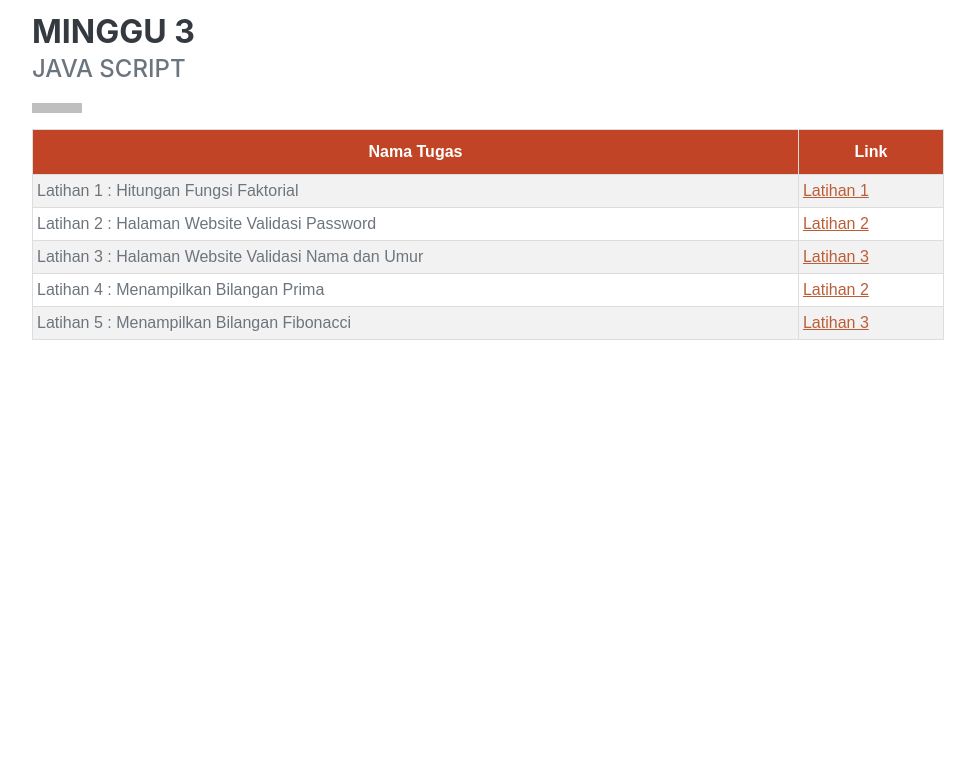
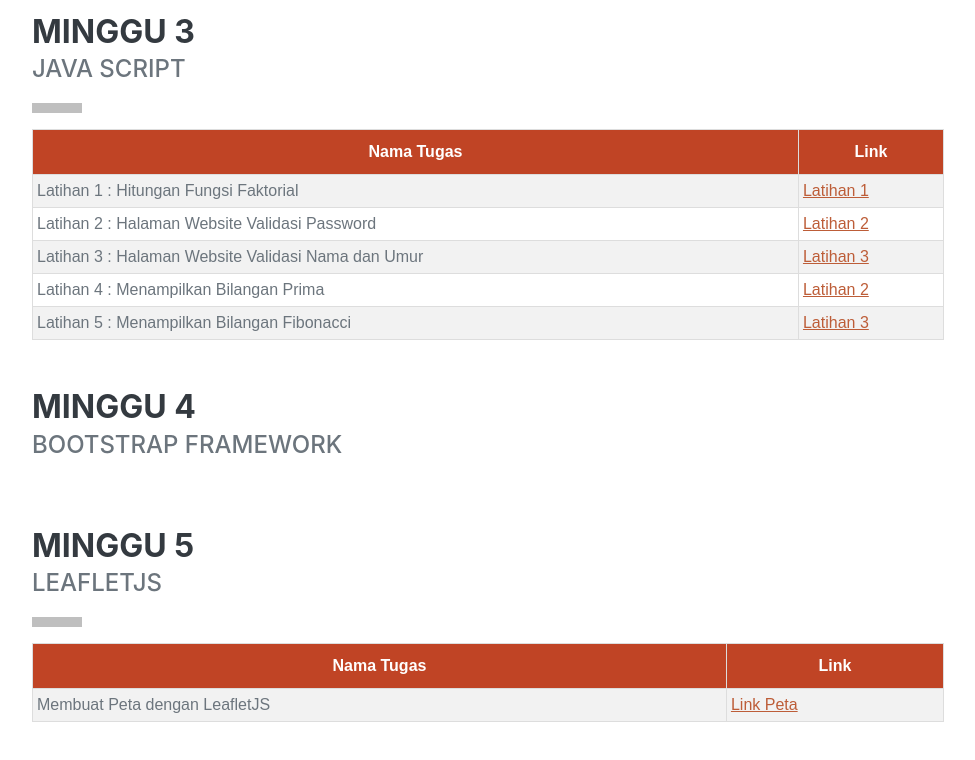
Before and after one commit to anisaambiani/SIGWEB2023, a plain HTML site: page index.html in a window 1280 px wide. Shown: the part 5761-6521 px from the top of the page, without its empty margins (288-1263 px from the left). Before the commit the page ends 6229 px from the top, so only its background shows below. Drawn offline with nearby package versions, Linux system fonts and the light colour scheme; a web font is replaced by a local one.

Commit message:
Update index.html

```diff
--- a/index.html
+++ b/index.html
@@ -301,6 +301,34 @@
                               </div>
                         </div>
                     </div>
+                     <div class="d-flex flex-column flex-md-row justify-content-between mb-5">
+                        <div class="flex-grow-1">
+                            <h3 class="mb-0">Minggu 4</h3>
+                            <div class="subheading mb-3">Bootstrap Framework</div>
+                        </div>
+                    </div>
+                    <div class="d-flex flex-column flex-md-row justify-content-between mb-5">
+                        <div class="flex-grow-1">
+                            <h3 class="mb-0">Minggu 5</h3>
+                            <div class="subheading mb-3">LeafletJS</div>
+                            <hr style="width:50px;border:5px solid rgb(0, 0, 0)" class="w3-round">
+                            <!-- Tabel -->
+                            <div class="w3-row-padding">
+                                <div class="w3-half">
+                                <table id="customers">
+                                    <tr>
+                                    <th>Nama Tugas</th>
+                                    <th>Link</th>
+                                    </tr>
+                                    <tr>
+                                    <td>Membuat Peta dengan LeafletJS</td>
+                                    <td><a href = "https://anisaambiani.github.io/SIGWEB2023/M5 Peta LeafletJS.html">Link Peta</a></td>
+                                    </tr>
+                                </table>
+                                </div>
+                            </div>
+                        </div>
+                    </div>
                 </div>
             </section>
         </div>
```
